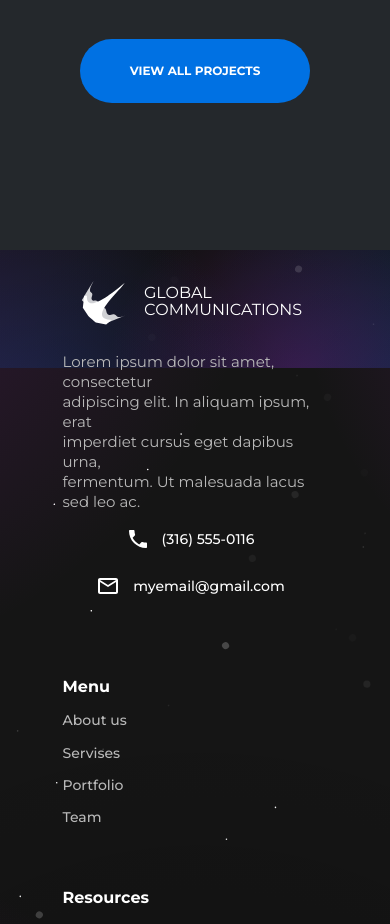
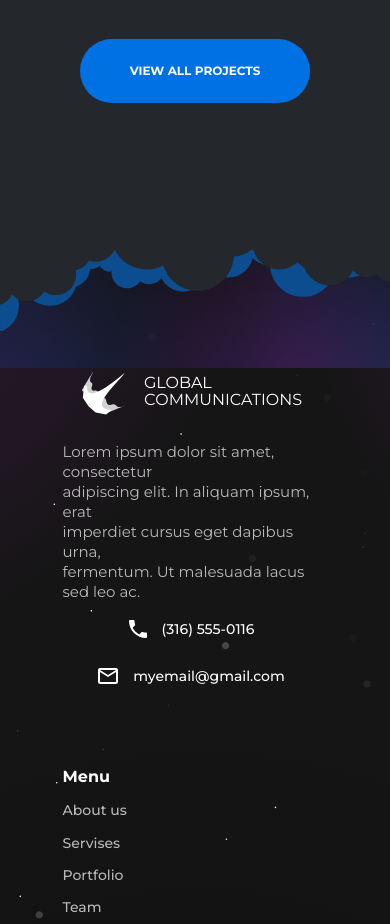
Before and after one commit to ItsNotMe2099/glob-com-frontend, a Next.js app: page / in a window 390 px wide. Shown: the part 1320-2244 px from the top of the page. Built offline with nearby package versions, Linux system fonts and the light colour scheme.

Commit message:
clouds fix for mobile

```diff
--- a/components/Portfolio/index.module.scss
+++ b/components/Portfolio/index.module.scss
@@ -80,6 +80,7 @@
       margin-bottom: -5px;
     }
     @media screen and (max-width: 475px){
+        margin-top: -32px;
       img{
         width: 475px;
       }
```
